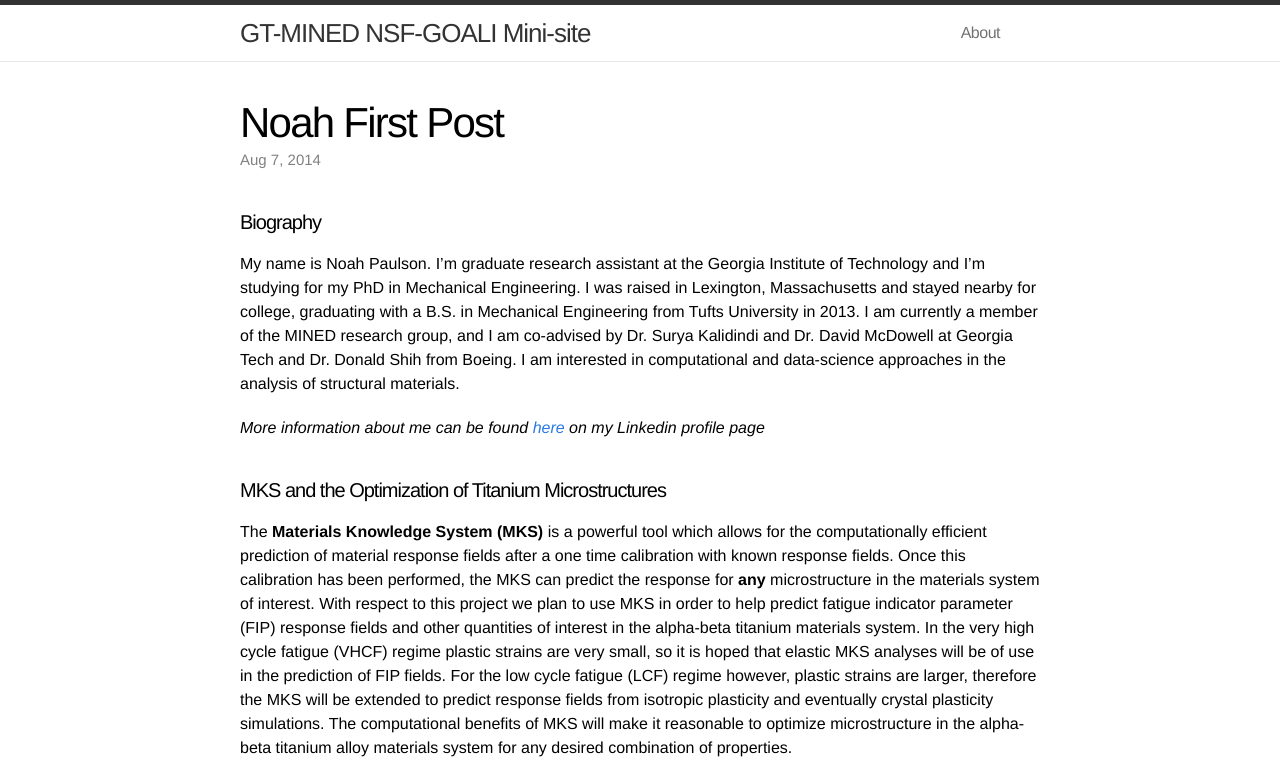
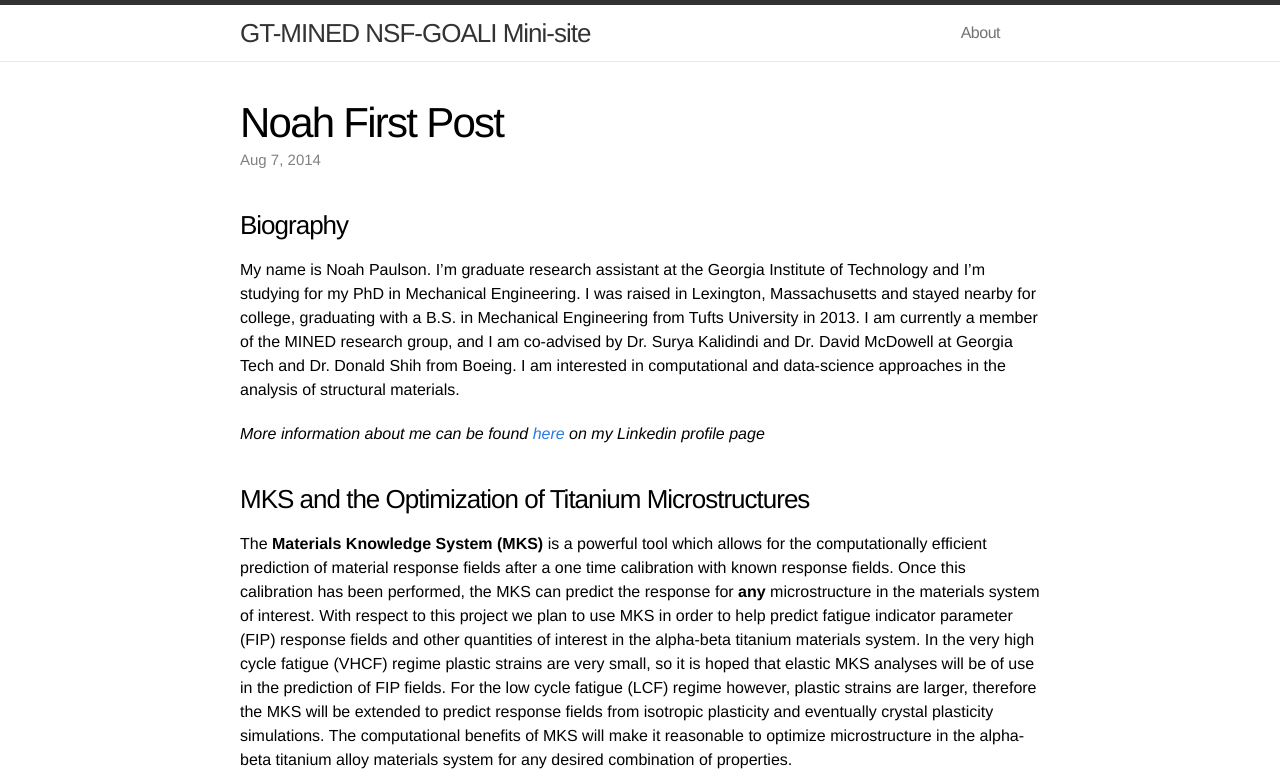
Before and after one commit to mined-gatech/nsf-goali, a Jekyll site: the page built from _posts/2014-08-07-Noah-First-Post.html, in a window 1280 px wide. Shown: the top 783 px of the page. Built offline with Jekyll 4.4.1, drawn with Linux system fonts in a browser that asks for light colours; nearby versions of some CDN libraries; library files that are not in the unit come from our copies; comment, search, counter and statistics services are not loaded.

```diff
--- a/_posts/2014-08-07-Noah-First-Post.html
+++ b/_posts/2014-08-07-Noah-First-Post.html
@@ -8,14 +8,14 @@ mksplt:
 ---
 
 
-#### Biography
+### Biography
 
 My name is Noah Paulson. I'm graduate research assistant at the Georgia Institute of Technology and I'm studying for my PhD in Mechanical Engineering. I was raised in Lexington, Massachusetts and stayed nearby for college, graduating with a B.S. in Mechanical Engineering from Tufts University in 2013. I am currently a member of the MINED research group, and I am co-advised by Dr. Surya Kalidindi and Dr. David McDowell at Georgia Tech and Dr. Donald Shih from Boeing. I am interested in computational and data-science approaches in the analysis of structural materials.
 
 *More information about me can be found [here](https://www.linkedin.com/pub/noah-paulson/1b/66/998) on my Linkedin profile page*
 
 
-#### MKS and the Optimization of Titanium Microstructures
+### MKS and the Optimization of Titanium Microstructures
 
 The **Materials Knowledge System (MKS)** is a powerful tool which allows for the computationally efficient prediction of material response fields after a one time calibration with known response fields. Once this calibration has been performed, the MKS can predict the response for **any** microstructure in the materials system of interest. With respect to this project we plan to use MKS in order to help predict fatigue indicator parameter (FIP) response fields and other quantities of interest in the alpha-beta titanium materials system. In the very high cycle fatigue (VHCF) regime plastic strains are very small, so it is hoped that elastic MKS analyses will be of use in the prediction of FIP fields. For the low cycle fatigue (LCF) regime however, plastic strains are larger, therefore the MKS will be extended to predict response fields from isotropic plasticity and eventually crystal plasticity simulations. The computational benefits of MKS will make it reasonable to optimize microstructure in the alpha-beta titanium alloy materials system for any desired combination of properties.
 
```
